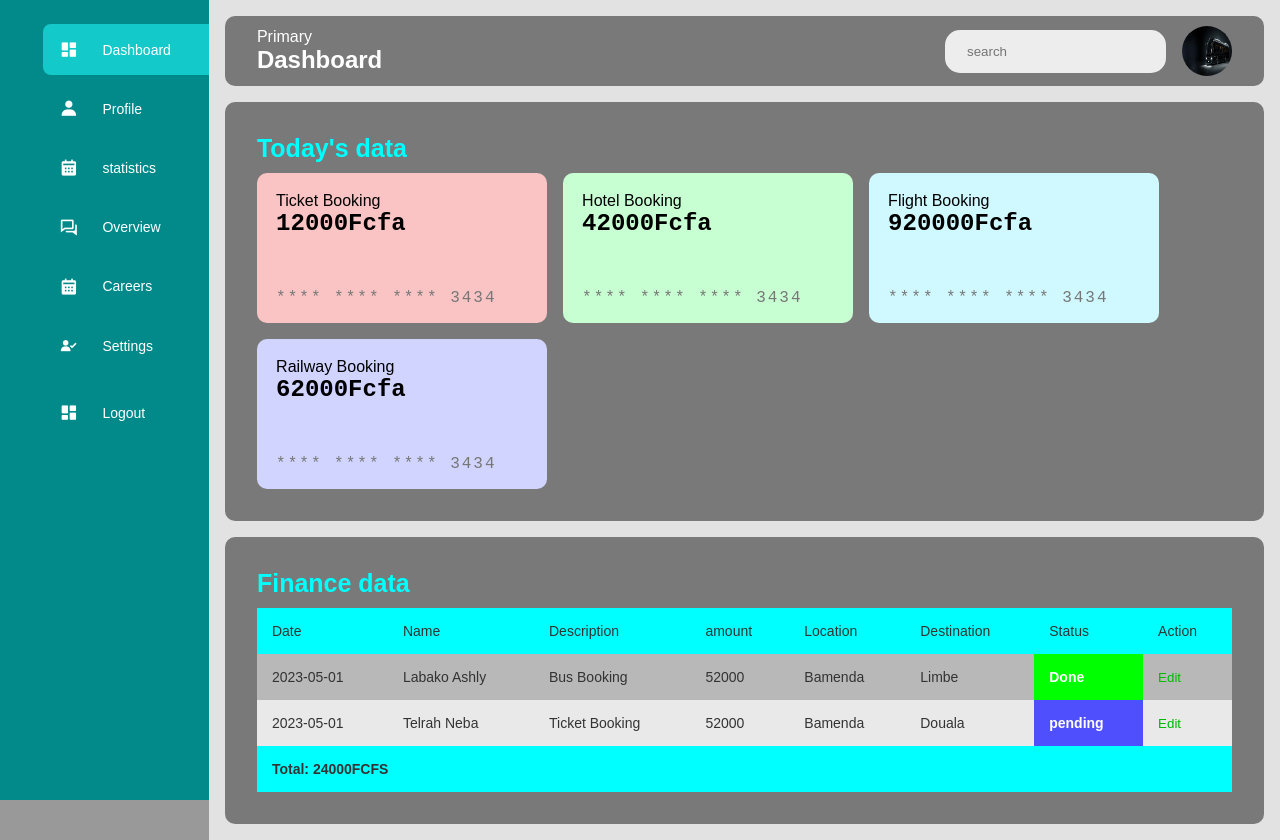
After one commit to d-rex237/Tokyo-Express, a PHP site: page /Backend/dash.html in a window 1280 px wide. The commit adds this page. Run offline with PHP 8.4, Linux system fonts and the light colour scheme.

Commit message:
Just Created the admin dashboard

```diff
--- /dev/null
+++ b/Backend/dash.css
@@ -0,0 +1,317 @@
+*{
+    margin: 0;
+    padding: 0;
+    border: none;
+    outline: none;
+    box-sizing: border-box;
+    font-family: "poppins", sans-serif;
+}
+
+body{
+    display: flex;
+    background: rgb(153, 153, 153);
+}
+.sidebar{
+    position: sticky;
+    left: 0;
+    top: 0;
+    bottom: 0;
+    width: 100px;
+    height: 100vh;
+    padding: 0 1.7rem;
+    color: white;
+    overflow: hidden;
+    transition: all 0.5s linear;
+    background: rgb(2, 138, 138);
+
+}
+
+.sidebar:hover{
+    width: 240px;
+    transition: 0.5s;
+}
+
+.logo{
+    height: 80px;
+    padding: 16px;
+}
+.menu{
+    height: 88%;
+    position: relative;
+    list-style: none;
+    padding: 0;
+}
+
+.menu li{
+    padding: 1rem;
+    margin: 8px 0;
+    border-radius: 8px;
+    transition: all .5s ease-in-out;
+}
+
+.menu li:hover, .activee{
+    background: rgb(20, 201, 201);
+    width: 200px;
+}
+
+.menu a{
+    color: #fff;
+    font-size: 14px;
+    text-decoration: none;
+    display: flex;
+    align-items: center;
+    gap: 1.5rem;
+}
+
+.menu a i{
+    font-size: 1.2rem;
+}
+
+.logout {
+    position: absolute;
+    bottom: 100;
+    left: 0;
+    width: 100%;
+}
+
+
+
+/* Main--content starts now */
+.main--content{
+    position: relative;
+    background: #e2e2e2;
+    width: 100%;
+    padding: 1rem;
+}
+
+
+.header--wrapper img{
+    width: 50px;
+    height: 50px;
+    cursor: pointer;
+    border-radius: 50%;
+}
+.header--wrapper{
+    display: flex;
+    justify-content: space-between;
+    align-items: center;
+    flex-wrap: wrap;
+    background: #797979;
+    border-radius: 10px;
+    padding: 10px 2rem;
+    margin-bottom: 1rem;
+}
+
+.header--title{
+    color: rgb(255, 255, 255);
+}
+.user--info{
+    display: flex;
+    align-items: center;
+    gap: 1rem;
+}
+
+.search--box{
+    background: #eeeded;
+    border-radius: 15px;
+    color: aqua;
+    display: flex;
+    align-items: center;
+    gap: 10px;
+    padding: 4px 12px;
+}
+
+.search--box input{
+    background: transparent;
+    padding: 10px;
+}
+.search--box i{
+    font-size: 1.2rem;
+    cursor: pointer;
+    transition: all 0.5s ease-out;
+}
+.search--box i:hover{
+    transform: scale(1.2);
+}
+
+/* Card-CONTENT */
+.card--container{
+    background: #797979;
+    padding: 2rem;
+    border-radius: 10px;
+}
+
+.card--wrapper{
+    display: flex;
+    flex-wrap: wrap;
+    gap: 1rem;
+}
+
+
+.main-title{
+    color: aqua;
+    padding-bottom: 10px;
+    font-size: 25px;
+}
+
+.payment--card{
+    background: #cecece;
+    border-radius: 10px;
+    padding: 1.2rem;
+    width: 290px;
+    height: 150px;
+    display: flex;
+    flex-direction: column;
+    justify-content: space-between;
+    transition: all .5s ease-in-out;
+}
+
+.payment--card:hover{
+    transform: translateY(-5px);
+}
+.card--header{
+    display: flex;
+    justify-content: space-between;
+    flex-direction: column;
+    align-items: start;
+    margin-bottom: 20px;
+}
+
+.amount{
+    display: flex;
+    flex-direction: column;
+    font-weight: 200;
+}
+
+.amount--value{
+    font-size: 24px;
+    font-family: "courier new", courier, monospace;
+    font-weight: 600;
+}
+.icon{
+    color: aqua;
+    padding: 1rem;
+    height: 1rem;
+    width: 60px;
+    text-align: center;
+    border-radius: 80%;
+    font-size: 1.5rem;
+    background: transparent;
+
+}
+
+.card-details{
+    font-synthesis: 18px;
+    padding-top: 52px;
+    color: #777777;
+    letter-spacing: 2px;
+    font-family: "courier new", courier, monospace;
+}
+
+/* color css */
+.aqua{
+    background: aqua;
+}
+.light-red{
+    background: #fac4c4;
+}
+.light-purple{
+    background: rgb(207, 249, 255);
+}
+
+.light-green{
+    background: #c8ffd2;
+}
+
+.light-blue{
+    background: #d0d4ff;
+}
+.fark-purple{
+    background: purple;
+}
+.dark-red{
+    background: #ff0000;
+}
+
+.dark-greem{
+    background: green;
+}
+
+.dark-blue{
+    background:blue;
+}
+
+/* card content ends */
+
+
+/* Tabular wrapper section starts */
+.tabular-wrapper{
+    background: #797979;
+    margin-top: 1rem;
+    border-radius: 10px;
+    padding: 2rem;
+}
+
+table{
+    width: 100%;
+    border-collapse: collapse;
+}
+
+
+thead{
+    background: aqua;
+    color: white;
+}
+
+th{
+    padding: 15px;
+    text-align: left;
+}
+
+
+tbody{
+    background: #b8b8b8;
+}
+
+td{
+    padding: 15px;
+    font-size: 14px;
+    color: #333;
+}
+
+tr:nth-child(even){
+    background: #e9e9e9;
+}
+
+tfoot{
+    background: aqua;
+    font-weight: bold;
+    color: #fff;
+}
+
+tfoot td{
+    padding: 15px;
+
+}
+
+.table-container button{
+    color: rgb(0, 185, 0);
+    background: none;
+    cursor: pointer;
+}
+
+
+
+.status{
+    background-color: rgb(79, 79, 253);
+    color: #fff;
+    font-weight: 600;
+}
+
+.status-done{
+    background-color: rgb(0, 255, 0);
+    font-weight: 600;
+    color: white;
+}
+/* Tabular wrapper section ends */
+/* Main--content ends now */
--- /dev/null
+++ b/Backend/dash.html
@@ -0,0 +1,197 @@
+<!DOCTYPE html>
+<html lang="en">
+<head>
+    <meta charset="UTF-8">
+    <meta name="viewport" content="width=device-width, initial-scale=1.0">
+    <title>Dashboard</title>
+    <link rel="stylesheet" href="dash.css">
+<link href='https://unpkg.com/boxicons@2.1.4/css/boxicons.min.css' rel='stylesheet'>
+</head>
+<body>
+    <!-- Side menu starts here -->
+    <div class="sidebar">
+        <div class="logo">
+            <ul class="menu">
+                <li class="activee">
+                    <a href="" >
+                        <i class='bx bxs-dashboard'></i>
+                        <span>Dashboard</span>
+                    </a>
+                </li>
+                <li>
+                    <a href="">
+                        <i class='bx bxs-user'></i>
+                        <span>Profile</span>
+                    </a>
+                </li>
+                <li>
+                    <a href="">
+                        <i class='bx bxs-calendar'></i>
+                        <span>statistics</span>
+                    </a>
+                </li>
+                <li>
+                    <a href="">
+                        <i class='bx bx-conversation'></i>
+                        <span>Overview</span>
+                    </a>
+                </li>
+                <li>
+                    <a href="">
+                        <i class='bx bxs-calendar'></i>
+                        <span>Careers</span>
+                    </a>
+                </li>
+                <li>
+                    <a href="">
+                        <i class='bx bxs-user-check'></i>
+                        <span>Settings</span>
+                    </a>
+                </li>
+                <li class="logout">
+                    <a href="">
+                        <i class='bx bxs-dashboard'></i>
+                        <span>Logout</span>
+                    </a>
+                </li>
+            </ul>
+        </div>
+    </div>
+    <!-- Side menu ends here -->
+
+
+    <!-- Main Content Starts Here -->
+
+    <div class="main--content">
+        <div class="header--wrapper">
+            <div class="header--title">
+                <span>Primary</span>
+                <h2>Dashboard</h2>
+            </div>
+            <div class="user--info">
+                <div class="search--box">
+
+                    <input type="text" placeholder="search">
+                </div>
+                <img src="/images/8.jpg" alt="">
+            </div>
+        </div>
+        <!-- Card-content starts here -->
+         <div class="card--container">
+            <h3 class="main-title">Today's data</h3>
+            <div class="card--wrapper">
+                <div class="payment--card light-red">
+                    <div class="card--header">
+                        <div class="amount">
+                            <span class="title">Ticket Booking</span>
+                            <span class="amount--value">
+                                12000Fcfa
+                            </span>
+
+                        </div>
+                        <span class="card-details">**** **** **** 3434</span>
+                    </div>
+                </div>
+
+
+
+                <div class="payment--card light-green">
+                    <div class="card--header">
+                        <div class="amount">
+                            <span class="title">Hotel Booking</span>
+                            <span class="amount--value">
+                                42000Fcfa
+                            </span>
+
+                        </div>
+                        <span class="card-details">**** **** **** 3434</span>
+                    </div>
+                </div>
+
+
+
+                <div class="payment--card light-purple">
+                    <div class="card--header">
+                        <div class="amount">
+                            <span class="title">Flight Booking</span>
+                            <span class="amount--value">
+                                920000Fcfa
+                            </span>
+
+                        </div>
+                        <span class="card-details">**** **** **** 3434</span>
+                    </div>
+                </div>
+
+
+
+                <div class="payment--card light-blue">
+                    <div class="card--header">
+                        <div class="amount">
+                            <span class="title">Railway Booking</span>
+                            <span class="amount--value">
+                                62000Fcfa
+                            </span>
+
+                        </div>
+                        <span class="card-details">**** **** **** 3434</span>
+                    </div>
+                </div>
+            </div>
+         </div>
+        <!-- Card-content ends here -->
+         <div class="tabular-wrapper">
+            <h3 class="main-title">Finance data</h3>
+            <div class="table-container">
+                <table>
+                    <thead>
+                        <tr>
+                            <td>Date</td>
+                            <td>Name</td>
+                            <td>Description</td>
+                            <td>amount</td>
+                            <td>Location</td>
+                            <td>Destination</td>
+                            <td>Status</td>
+                            <td>Action</td>
+                        </tr>
+
+
+                        <tbody>
+                            <tr>
+                                <td>2023-05-01</td>
+                                <td>Labako Ashly</td>
+                                <td>Bus Booking</td>
+                                <td>52000</td>
+                                <td>Bamenda</td>
+                                <td>Limbe</td>
+                                <td class="status-done">Done</td>
+
+                                <td><button>Edit</button></td>
+                            </tr>
+
+                            <tr>
+                                <td>2023-05-01</td>
+                                <td>Telrah Neba</td>
+                                <td>Ticket Booking</td>
+                                <td>52000</td>
+                                <td>Bamenda</td>
+                                <td>Douala</td>
+                                <td class="status">pending</td>
+
+                                <td><button>Edit</button></td>
+                            </tr>
+                        </tbody>
+                        <tfoot>
+                            <tr>
+                                <td colspan="8">Total: 24000FCFS</td>
+                            </tr>
+                        </tfoot>
+                    </thead>
+                </table>
+            </div>
+         </div>
+    </div>
+    <!-- Main Content ends Here -->
+</body>
+</html>
--- a/Login/Login.css
+++ b/Login/Login.css
@@ -135,6 +135,9 @@ button:hover{
     transition: 0.7s ease;
     transition-delay: calc(.1s * var(--j));
 }
+.lwrapper .lform-box.login .animation:nth-child(2){
+    transition-delay: .2s ease;
+}
 
 .lwrapper.active .lform-box.login .animation {
     transform: translateX(-120%);
@@ -237,6 +240,7 @@ button:hover{
     font-size: 16px;
     font-weight: 600;
     transition: .2s ease;
+
 }
 .lbtn:hover{
     background: rgb(0, 156, 156);
--- a/style.css
+++ b/style.css
@@ -767,6 +767,8 @@ form{
     color: #fff;
     padding: 40px 35px 55px;
     margin: 0 10px;
+    opacity: 0;
+    transition: opacity 0.2s ease-in-out;
 }
 
 
```
Also changed, not shown: Backend/dash.js (added).
